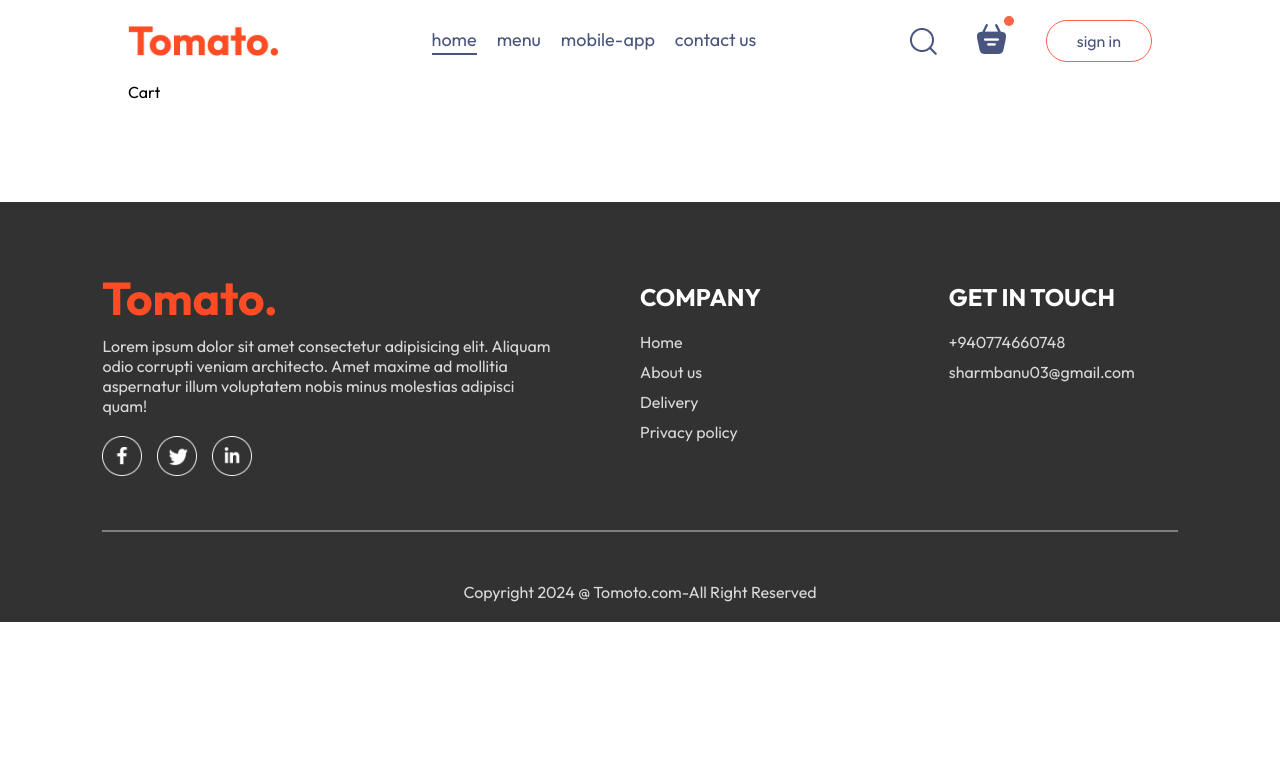
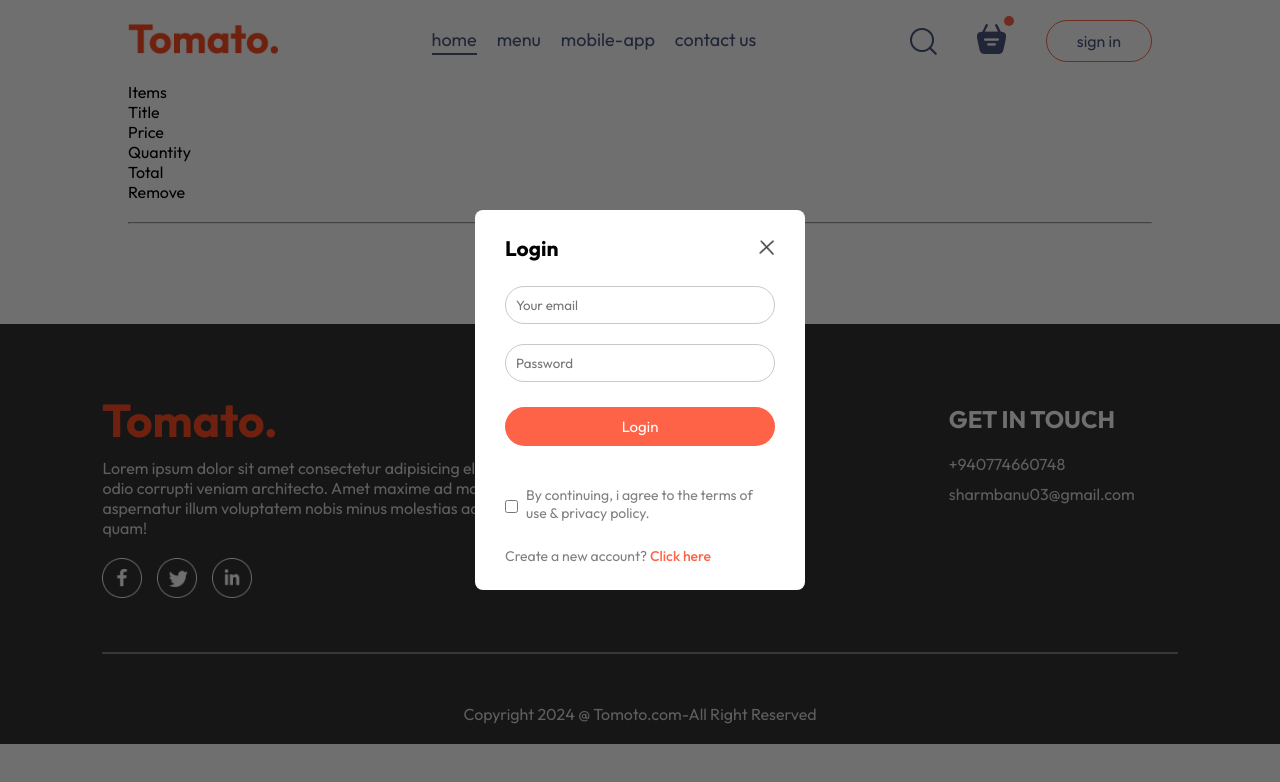
Before and after one commit to Banushasarma/Tomoto-frontend, a React (Vite) app: page /cart in a window 1280 px wide. Both pictures are taken after a click on the button "sign in". Shown: the top 782 px of the page. Built offline with nearby package versions, Linux system fonts and the light colour scheme.

Commit message:
Login/Register forn completed

```diff
--- a/src/App.jsx
+++ b/src/App.jsx
@@ -1,16 +1,19 @@
-import React from "react";
+import React, { useState } from "react";
 import Navbar from "./components/Navbar/Navbar";
 import { Route, Routes } from "react-router-dom";
 import Home from "./pages/Home/Home";
 import Cart from "./pages/Cart/Cart";
 import PlaceOrder from "./pages/PlaceOrder/PlaceOrder";
 import Footer from "./components/Footer/Footer";
+import LoginPopup from "./components/LoginPopup/LoginPopup";
 
 const App = () => {
+  const [showLogin, setShowLogin] = useState(false);
   return (
     <>
+      {showLogin ? <LoginPopup setShowLogin={setShowLogin} /> : <></>}
       <div className="app">
-        <Navbar />
+        <Navbar setShowLogin={setShowLogin} />
         <Routes>
           <Route path="/" element={<Home />} />
           <Route path="/cart" element={<Cart />} />
--- a/src/components/AppDownload/AppDownload.jsx
+++ b/src/components/AppDownload/AppDownload.jsx
@@ -4,7 +4,7 @@ import { assets } from "../../assets/assets";
 
 const AppDownload = () => {
   return (
-    <div className="app-download" id="app-download ">
+    <div className="app-download" id="app-download">
       <p>
         For Better Experience Download
         <br />
--- a/src/components/Footer/Footer.jsx
+++ b/src/components/Footer/Footer.jsx
@@ -4,7 +4,7 @@ import { assets } from "../../assets/assets";
 
 const Footer = () => {
   return (
-    <div className="footer" id="Footer">
+    <div className="footer" id="footer">
       <div className="footer-content">
         <div className="footer-content-left">
           <img src={assets.logo} alt="" />
--- /dev/null
+++ b/src/components/LoginPopup/LoginPopup.css
@@ -0,0 +1,72 @@
+.login-popup {
+  position: absolute;
+  z-index: 1;
+  width: 100%;
+  height: 100%;
+  background-color: #00000090;
+  display: grid;
+}
+
+.login-popup-container {
+  place-self: center;
+  width: max(23vw, 330px);
+  color: #808080;
+  background-color: white;
+  display: flex;
+  flex-direction: column;
+  gap: 25px;
+  padding: 25px 30px;
+  border-radius: 8px;
+  font-size: 14px;
+  animation: fadeIn 0.5s;
+}
+
+.login-popup-title {
+  display: flex;
+  justify-content: space-between;
+  align-items: center;
+  color: #000;
+}
+
+.login-popup-title img {
+  width: 16px;
+  cursor: pointer;
+}
+
+.login-popup-inputs {
+  display: flex;
+  flex-direction: column;
+  gap: 20px;
+}
+
+.login-popup-inputs input {
+  outline: none;
+  border: 1px solid #c9c9c9;
+  padding: 10px;
+  border-radius: 50px;
+}
+.login-popup-container button {
+  border: none;
+  padding: 10px;
+  border-radius: 50px;
+  color: white;
+  background-color: tomato;
+  font-size: 15px;
+  cursor: pointer;
+}
+
+.login-popup-condition {
+  display: flex;
+  align-items: center;
+  gap: 8px;
+  margin-top: 15px;
+}
+
+.login-popup-condition input {
+  margin-top: 5px;
+}
+.login-popup p span {
+  color: tomato;
+  font-weight: 500;
+  cursor: pointer;
+}
--- /dev/null
+++ b/src/components/LoginPopup/LoginPopup.jsx
@@ -0,0 +1,55 @@
+import React, { useState } from "react";
+import "./LoginPopup.css";
+import { assets } from "../../assets/assets";
+
+const LoginPopup = ({ setShowLogin }) => {
+  const [currState, setCurrState] = useState("Login");
+  return (
+    <div className="login-popup">
+      <form action="" className="login-popup-container">
+        <div className="login-popup-title">
+          <h2>{currState}</h2>
+          <img
+            onClick={() => setShowLogin(false)}
+            src={assets.cross_icon}
+            alt=""
+          />
+        </div>
+        <div className="login-popup-inputs">
+          {currState === "Login" ? (
+            <></>
+          ) : (
+            <input type="text" name="" id="" placeholder="Your name" required />
+          )}
+
+          <input type="email" name="" id="" placeholder="Your email" required />
+          <input
+            type="password"
+            name=""
+            id=""
+            placeholder="Password"
+            required
+          />
+        </div>
+        <button>{currState === "Sign Up" ? "Create Account" : "Login"}</button>
+        <div className="login-popup-condition">
+          <input type="checkbox" required />
+          <p>By continuing, i agree to the terms of use & privacy policy.</p>
+        </div>
+        {currState === "Login" ? (
+          <p>
+            Create a new account?{" "}
+            <span onClick={() => setCurrState("Sign Up")}>Click here</span>
+          </p>
+        ) : (
+          <p>
+            Already have an account{" "}
+            <span onClick={() => setCurrState("Login")}>Login here</span>
+          </p>
+        )}
+      </form>
+    </div>
+  );
+};
+
+export default LoginPopup;
--- a/src/components/Navbar/Navbar.jsx
+++ b/src/components/Navbar/Navbar.jsx
@@ -1,46 +1,55 @@
 import React, { useState } from "react";
 import "./Navbar.css";
 import { assets } from "../../assets/assets";
+import { Link } from "react-router-dom";
 
-const Navbar = () => {
+const Navbar = ({ setShowLogin }) => {
   const [menu, setMenu] = useState("home");
 
   return (
     <div className="navbar">
-      <img src={assets.logo} alt="logo" className="logo" />
+      <Link to="/">
+        <img src={assets.logo} alt="logo" className="logo" />
+      </Link>
       <ul className="navbar-menu">
-        <li
+        <Link
+          to="/"
           onClick={() => setMenu("home")}
           className={menu === "home" ? "active" : ""}
         >
           home
-        </li>
-        <li
+        </Link>
+        <a
+          href="#explore-menu"
           onClick={() => setMenu("menu")}
           className={menu === "menu" ? "active" : ""}
         >
           menu
-        </li>
-        <li
+        </a>
+        <a
+          href="#app-download"
           onClick={() => setMenu("mobile-app")}
           className={menu === "mobile-app" ? "active" : ""}
         >
           mobile-app
-        </li>
-        <li
+        </a>
+        <a
+          href="#footer"
           onClick={() => setMenu("contact-us")}
           className={menu === "contact-us" ? "active" : ""}
         >
           contact us
-        </li>
+        </a>
       </ul>
       <div className="navbar-right">
         <img src={assets.search_icon} alt="" />
         <div className="navbar-search-icon">
-          <img src={assets.basket_icon} alt="" />
+          <Link to="/cart ">
+            <img src={assets.basket_icon} alt="" />
+          </Link>
           <div className="dot"></div>
         </div>
-        <button>sign in</button>
+        <button onClick={() => setShowLogin(true)}>sign in</button>
       </div>
     </div>
   );
--- a/src/index.css
+++ b/src/index.css
@@ -5,6 +5,7 @@
   margin: 0;
   box-sizing: border-box;
   font-family: Outfit;
+  scroll-behavior: smooth;
 }
 body {
   min-height: 100vh;
--- a/src/pages/Cart/Cart.jsx
+++ b/src/pages/Cart/Cart.jsx
@@ -1,8 +1,26 @@
-import React from "react";
+import React, { useContext } from "react";
 import "./Cart.css";
+import { StoreContext } from "../../context/StoreContext";
 
 const Cart = () => {
-  return <div>Cart</div>;
+  const { cartItems, setCartItems, addToCart, removeFromCart } =
+    useContext(StoreContext);
+  return (
+    <div className="cart">
+      <div className="cart-items">
+        <div className="cart-items-title">
+          <p>Items</p>
+          <p>Title</p>
+          <p>Price</p>
+          <p>Quantity</p>
+          <p>Total</p>
+          <p>Remove</p>
+        </div>
+        <br />
+        <hr />
+      </div>
+    </div>
+  );
 };
 
 export default Cart;
```
